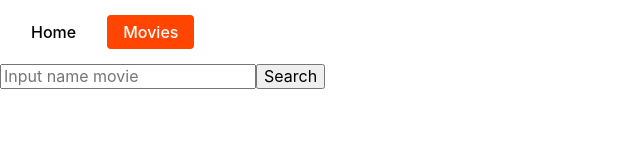
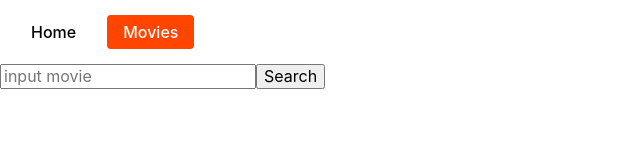
Before and after one commit to Svitlana-Ivanchuk/Movies, a React (Create React App) app: page /movies in a window 1280 px wide. Shown: the top 160 px of the page, without its empty margins (0-640 px from the left). Built offline with nearby package versions, Linux system fonts and the light colour scheme; no server answers.

Commit message:
fnished without styled

```diff
--- a/src/components/API.js
+++ b/src/components/API.js
@@ -31,9 +31,9 @@ export const fetchReviews = async movieId => {
   return response.data.results;
 };
 
-export const fetchSearchMovie = async newMovie => {
+export const fetchSearchMovie = async query => {
   const response = await axios.get(
-    `/search/movie?api_key=${API_KEY}&query=${newMovie}&include_adult=false&language=en-US&page=1`
+    `/search/movie?api_key=${API_KEY}&query=${query}&include_adult=false&language=en-US&page=1`
   );
-  return response.data;
+  return response.data.results;
 };
--- a/src/components/App.jsx
+++ b/src/components/App.jsx
@@ -17,6 +17,7 @@ export const App = () => {
             <Route path="cast" element={<Cast />} />
             <Route path="reviews" element={<Reviews />} />
           </Route>
+          <Route path="*" element={<h1>No such page exists</h1>} />
         </Route>
       </Routes>
     </>
--- a/src/components/Cast/Cast.js
+++ b/src/components/Cast/Cast.js
@@ -26,8 +26,6 @@ export const Cast = () => {
     return;
   }
 
-  console.log(cast);
-
   return (
     <div>
       <ul>
--- a/src/components/MovieDetails/MovieDetails.js
+++ b/src/components/MovieDetails/MovieDetails.js
@@ -1,20 +1,18 @@
-export const MovieDetails = ({ movie }) => {
-  console.log(movie);
+export const MovieDetails = ({
+  movie: { title, poster_path, overview, genres },
+}) => {
   return (
     <div>
-      <h1>{movie.title}</h1>
-      <img
-        src={`http://image.tmdb.org/t/p/w300${movie.poster_path}`}
-        alt={movie.title}
-      />
+      <h1>{title}</h1>
+      <img src={`http://image.tmdb.org/t/p/w300${poster_path}`} alt={title} />
       <div>
         <h2>Overview</h2>
-        <p>{movie.overview}</p>
+        <p>{overview}</p>
       </div>
       <div>
         <h2>Genres</h2>
         <ul>
-          {movie.genres.map(elem => (
+          {genres.map(elem => (
             <li key={elem.id}>{elem.name} </li>
           ))}
         </ul>
--- /dev/null
+++ b/src/components/SearchForm/SearchForm.js
@@ -0,0 +1,36 @@
+import { useState } from 'react';
+import { useSearchParams } from 'react-router-dom';
+
+export const SearchForm = () => {
+  const [value, setValue] = useState('');
+  const [, setSearchParams] = useSearchParams();
+  //const query = searchParams.get('query') ?? '';
+
+  const handelChange = evt => {
+    const valueForm = evt.currentTarget.value;
+    setValue(valueForm);
+  };
+
+  const updateQueryString = query => {
+    const nextParams = query !== '' ? { query } : {};
+    setSearchParams(nextParams);
+  };
+
+  const handleSubmit = evt => {
+    evt.preventDefault();
+    updateQueryString(value);
+    setValue('');
+  };
+
+  return (
+    <form onSubmit={handleSubmit}>
+      <input
+        type="text"
+        placeholder="input movie"
+        value={value}
+        onChange={handelChange}
+      />
+      <button type="submit">Search</button>
+    </form>
+  );
+};
--- a/src/components/TrendingMovies/TrendingMovies.js
+++ b/src/components/TrendingMovies/TrendingMovies.js
@@ -1,13 +1,15 @@
-import { Link } from 'react-router-dom';
+import { Link, useLocation } from 'react-router-dom';
 
 export const TrendingMovies = ({ moviesList }) => {
-  console.log(moviesList);
+  const location = useLocation();
   return (
     <>
       <ul>
         {moviesList.map(movie => (
           <li key={movie.id}>
-            <Link to={`movies/${movie.id}`}>{movie.title}</Link>
+            <Link to={`movies/${movie.id}`} state={{ from: location }}>
+              {movie.title}
+            </Link>
           </li>
         ))}
       </ul>
--- a/src/pages/MovieDetailsPage.js
+++ b/src/pages/MovieDetailsPage.js
@@ -1,13 +1,14 @@
-import { useEffect, useState } from 'react';
-import { fetchMovieById } from 'components/API';
-import { Link, useParams, Outlet } from 'react-router-dom';
+import { useEffect, useRef, useState } from 'react';
+import { Link, useParams, Outlet, useLocation } from 'react-router-dom';
 import toast from 'react-hot-toast';
 import { MovieDetails } from 'components/MovieDetails/MovieDetails';
-//import { Cast } from 'components/Cast/Cast';
-import { Reviews } from 'components/Reviews/Reviews';
+import { fetchMovieById } from 'components/API';
 
 const MovieDetailsPage = () => {
   const { movieId } = useParams();
+  const location = useLocation();
+  //делаем реф для возврата на предыдущую страницу для вложеных компонентов
+  const backLinkLocationRef = useRef(location.state?.from ?? '/movies');
 
   const [loading, setLoading] = useState(false);
   const [movieDetails, setMovieDetails] = useState(null);
@@ -17,11 +18,9 @@ const MovieDetailsPage = () => {
       try {
         setLoading(true);
         const movieQuery = await fetchMovieById(movieId);
-        console.log(movieQuery);
         setMovieDetails(movieQuery);
         toast.success('Successfully created!');
       } catch (error) {
-        console.log('error');
         toast.error('This is an error!');
       } finally {
         setLoading(false);
@@ -37,7 +36,7 @@ const MovieDetailsPage = () => {
 
   return (
     <div>
-      <Link to="/">Go Back</Link>
+      <Link to={backLinkLocationRef.current}>Go Back</Link>
 
       {loading ? (
         <div>LOADING...</div>
--- a/src/pages/MoviesPage.js
+++ b/src/pages/MoviesPage.js
@@ -1,41 +1,57 @@
-import { fetchSearchMovie } from 'components/API';
 import { useEffect, useState } from 'react';
 import toast from 'react-hot-toast';
-import { useParams } from 'react-router-dom';
+import { Link, useSearchParams, useLocation } from 'react-router-dom';
+import { fetchSearchMovie } from 'components/API';
+import { SearchForm } from 'components/SearchForm/SearchForm';
 
 const MoviesPage = () => {
-  const [query, setQuery] = useState('');
-  const { newMovie } = useParams();
-  console.log(newMovie);
+  const [loading, setLoading] = useState(false);
+  const [queryMovie, setQueryMovie] = useState(null);
+  const [searchParams] = useSearchParams();
+  const query = searchParams.get('query') ?? '';
+
+  const location = useLocation();
 
   useEffect(() => {
-    async function getMovieQuery() {
+    if (query === '') {
+      return;
+    }
+
+    async function getQueryMovie() {
       try {
-        const movieQuery = await fetchSearchMovie(newMovie);
-        console.log(movieQuery);
+        setLoading(true);
+        const newQuery = await fetchSearchMovie(query);
+        setQueryMovie(newQuery);
       } catch (error) {
         toast.error('This is an error!');
+      } finally {
+        setLoading(false);
       }
     }
 
-    getMovieQuery();
-  }, [newMovie]);
-
-  const handleQueryChange = evt => {
-    console.log(evt.currentTarget.value);
-    setQuery(evt.currentTarget.value.toLowerCase());
-  };
+    getQueryMovie();
+  }, [query]);
 
   return (
     <>
-      <input
-        type="text"
-        name="query"
-        value={query}
-        placeholder="Input name movie"
-        onChange={handleQueryChange}
-      />
-      <button type="submit">Search</button>
+      <SearchForm></SearchForm>
+      {loading ? (
+        <div>LOADING...</div>
+      ) : (
+        <div>
+          {queryMovie && (
+            <ul>
+              {queryMovie.map(movie => (
+                <li key={movie.id}>
+                  <Link to={`${movie.id}`} state={{ from: location }}>
+                    {movie.title}
+                  </Link>
+                </li>
+              ))}
+            </ul>
+          )}
+        </div>
+      )}
     </>
   );
 };
```
